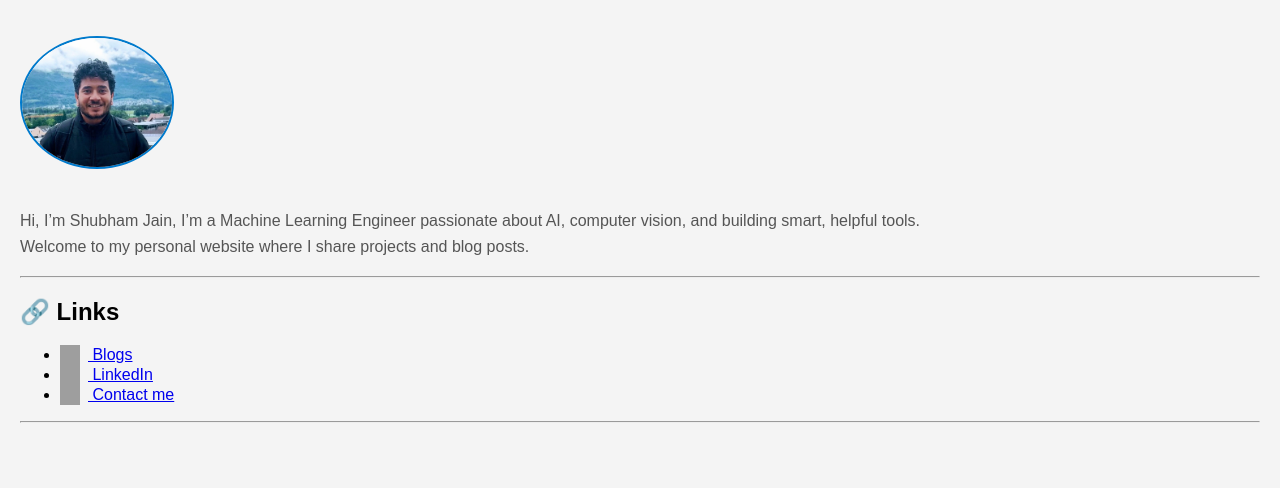
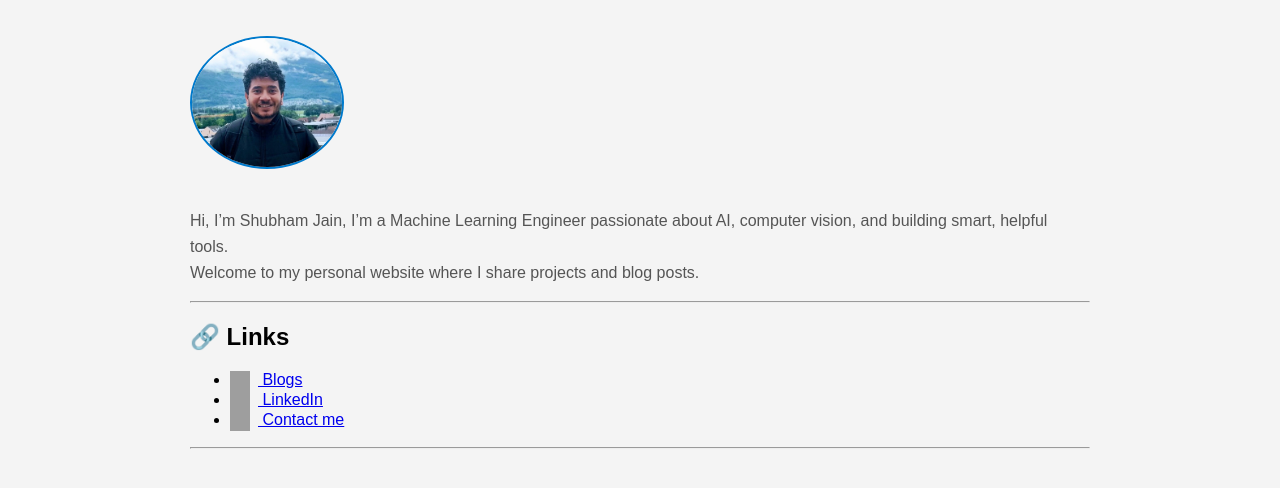
Before and after one commit to shubhamJain1203/shubham-jain.github.io, a Jekyll site: the page built from index.md, in a window 1280 px wide. Shown: the top 488 px of the page. Built offline with Jekyll 4.4.1, drawn with Linux system fonts in a browser that asks for light colours; grey boxes are pictures that could not be loaded.

Commit message:
only have margins

```diff
--- a/_layouts/default.html
+++ b/_layouts/default.html
@@ -20,19 +20,9 @@
 
       main {
         padding: 20px;
+        margin: 0 auto; /* Centers the content */
+        max-width: 900px; /* Limits the width */
       }
-
-      /* Apply styles only for blog posts */
-      {% if page.url contains '/posts/' %}
-        main {
-          max-width: 900px;
-          margin: 40px auto;
-          padding: 20px;
-          background-color: #ffffff;
-          border-radius: 8px;
-          box-shadow: 0 4px 12px rgba(0, 0, 0, 0.1);
-        }
-      {% endif %}
 
       h1 {
         font-size: 2.5rem;
@@ -47,26 +37,9 @@
         color: #555;
       }
 
-      /* Add some space after each section of the blog post */
+      /* Add some space after each section of the page */
       section {
         margin-bottom: 20px;
-      }
-
-      footer {
-        text-align: center;
-        margin-top: 40px;
-        padding: 15px;
-        background-color: #333;
-        color: white;
-      }
-
-      footer a {
-        color: #fff;
-        text-decoration: none;
-      }
-
-      footer a:hover {
-        text-decoration: underline;
       }
     </style>
   </head>
```
